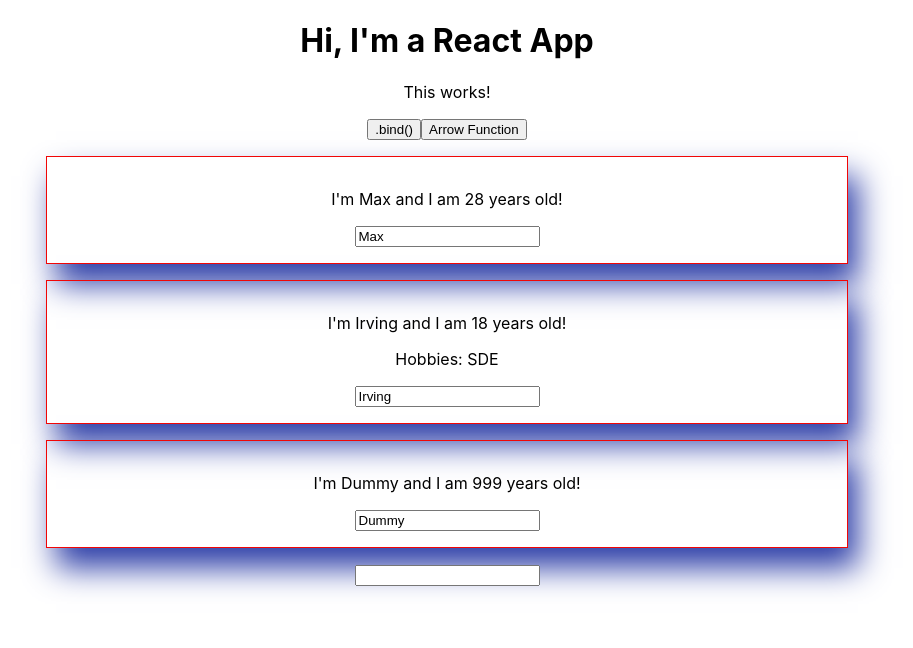
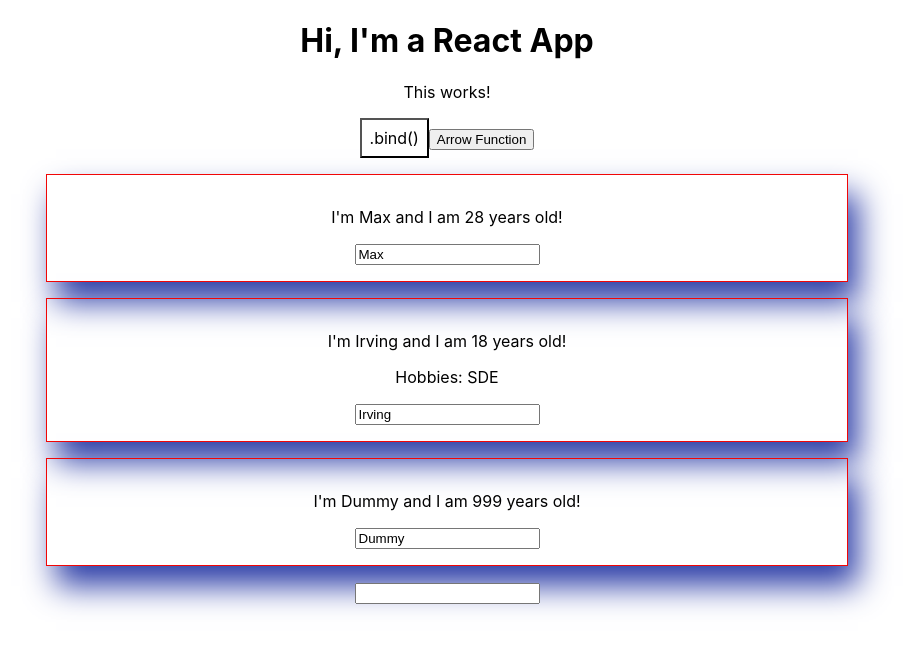
Before and after one commit to IrvingZhao2018/react-test001, a React (Create React App) app: page / in a window 1280 px wide. Shown: the top 648 px of the page, without its empty margins (193-1106 px from the left). Built offline with nearby package versions, Linux system fonts and the light colour scheme.

Commit message:
inline style

```diff
--- a/src/App.js
+++ b/src/App.js
@@ -51,11 +51,21 @@ class App extends Component {
     }
 
     render() {
+        const style = {
+            backgroundColor: "white",
+            font: 'inherit',
+            border: '1x solid blue',
+            padding: '8px',
+            cursor: 'pointer'
+        };
+
         return (
             <div className="App">
                 <h1>Hi, I'm a React App</h1>
                 <p> This works! </p>
-                <button onClick={this.switchNameHandler.bind(this, 'switched by .bind()')}>.bind()</button>
+                <button
+                    style={style}
+                    onClick={this.switchNameHandler.bind(this, 'switched by .bind()')}>.bind()</button>
                 {/*if this.switchNameHandler(), would call when rendering,*/}
                 {/*but should call when click. Therefore, just use reference here*/}
 
```
